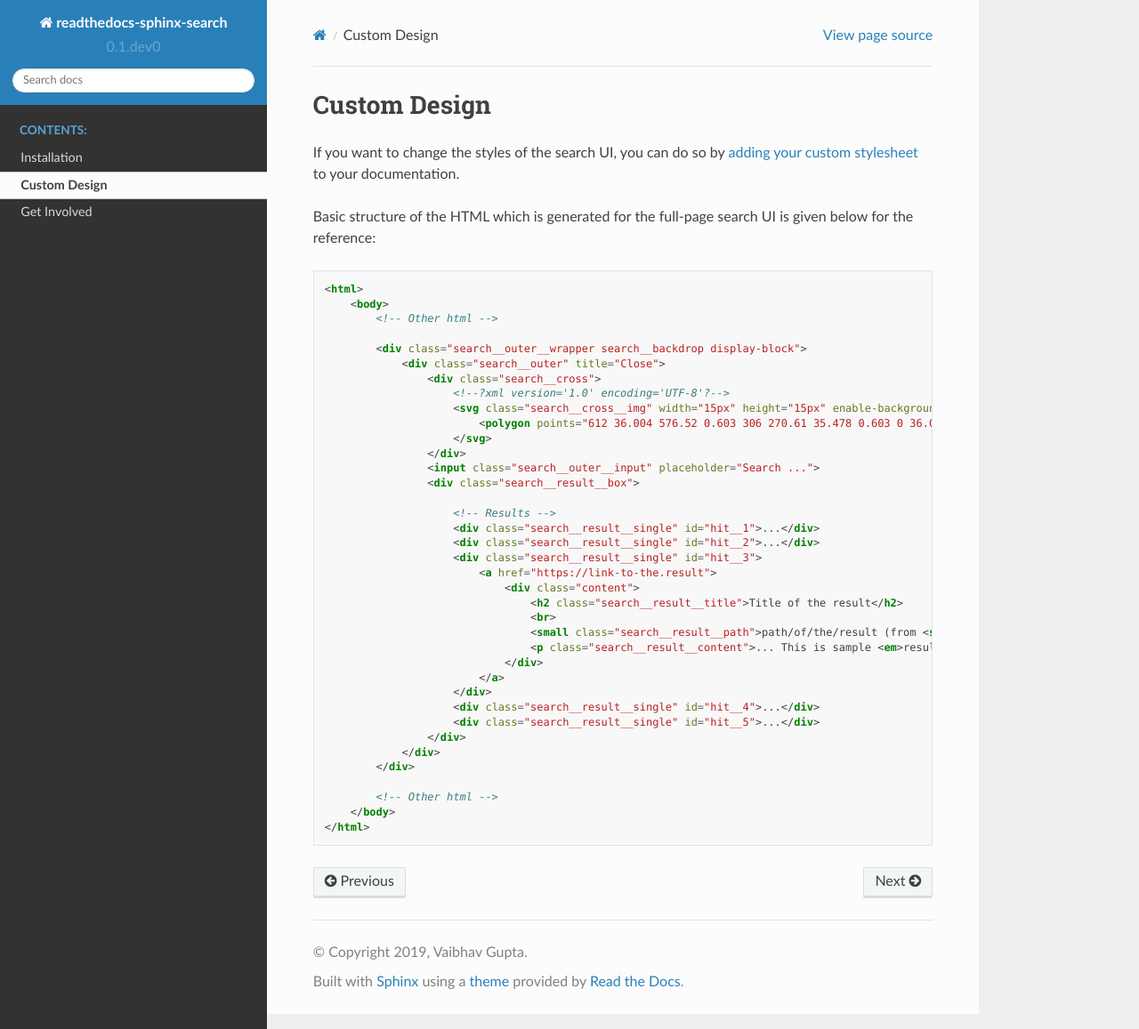
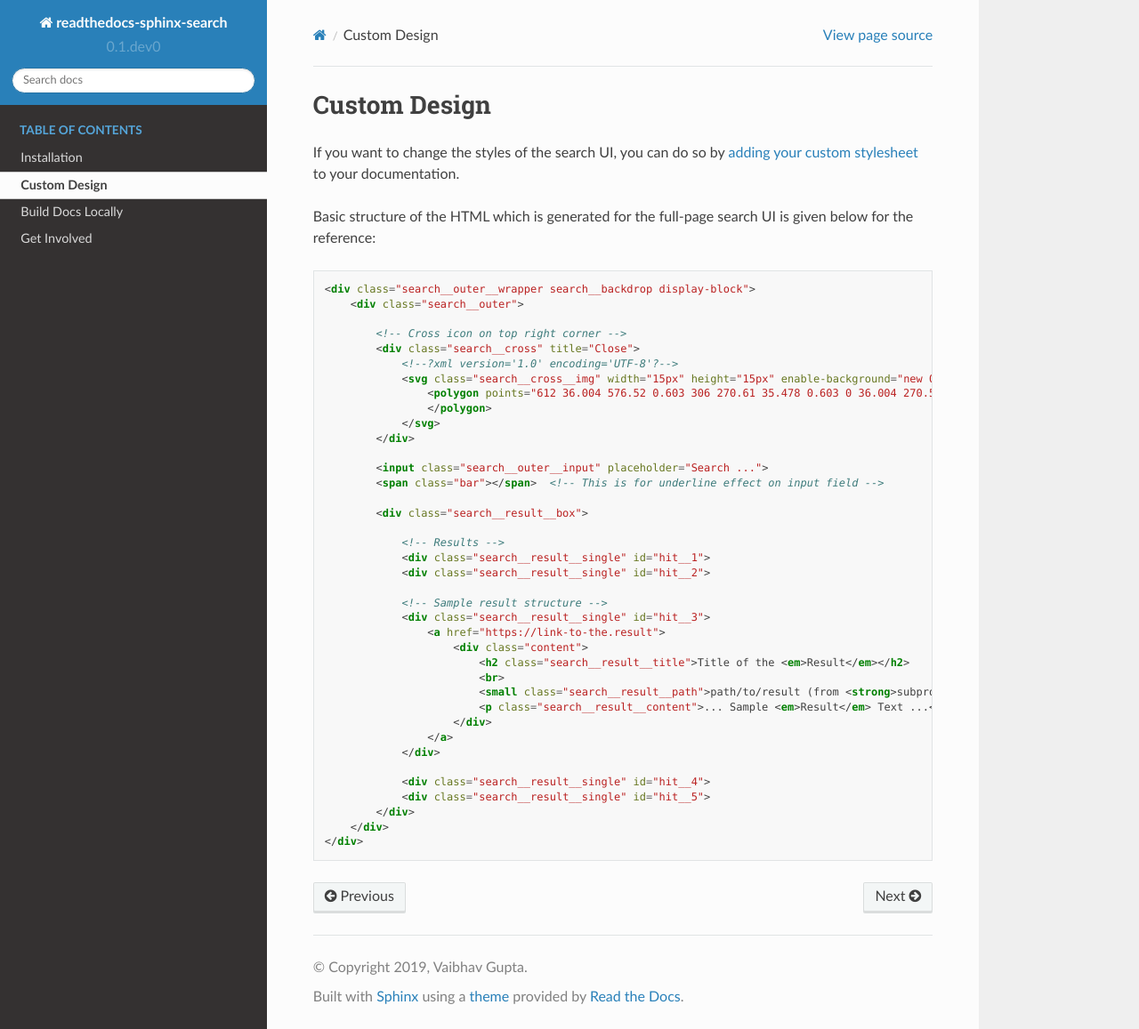
Before and after one commit to readthedocs/readthedocs-sphinx-search, a Sphinx documentation site: the page built from docs/custom-design.rst, in a window 1280 px wide and 1157 px high. Shown: the whole window at 89% size. Built offline with Sphinx 7.4.7 and the Read the Docs theme 2.0.0, drawn with Linux system fonts in a browser that asks for light colours.

Commit message:
Improve docs

```diff
--- a/README.rst
+++ b/README.rst
@@ -1,7 +1,7 @@
 readthedocs-sphinx-search
 =========================
 
-|docs|
+|docs| |license|
 
 Sphinx extension to enable `search as you type` feature for docs hosted by Read the Docs.
 
@@ -37,3 +37,7 @@ Check out the full documentation at https://readthedocs-sphinx-search.readthedoc
     :alt: Documentation Status
     :scale: 100%
     :target: https://readthedocs-sphinx-search.readthedocs.io/en/latest/?badge=latest
+
+.. |License| image:: https://img.shields.io/github/license/rtfd/readthedocs-sphinx-search.svg
+   :target: LICENSE
+   :alt: Repository license
--- a/docs/custom-design.rst
+++ b/docs/custom-design.rst
@@ -9,43 +9,44 @@ is given below for the reference:
 
 .. code-block:: html
 
-    <html>
-        <body>
-            <!-- Other html -->
+    <div class="search__outer__wrapper search__backdrop display-block">
+        <div class="search__outer">
 
-            <div class="search__outer__wrapper search__backdrop display-block">
-                <div class="search__outer" title="Close">
-                    <div class="search__cross">
-                        <!--?xml version='1.0' encoding='UTF-8'?-->
-                        <svg class="search__cross__img" width="15px" height="15px" enable-background="new 0 0 612 612" version="1.1" viewBox="0 0 612 612" xml:space="preserve" xmlns="http://www.w3.org/2000/svg">
-                            <polygon points="612 36.004 576.52 0.603 306 270.61 35.478 0.603 0 36.004 270.52 306.01 0 576 35.478 611.4 306 341.41 576.52 611.4 612 576 341.46 306.01"></polygon>
-                        </svg>
-                    </div>
-                    <input class="search__outer__input" placeholder="Search ...">
-                    <div class="search__result__box">
-
-                        <!-- Results -->
-                        <div class="search__result__single" id="hit__1">...</div>
-                        <div class="search__result__single" id="hit__2">...</div>
-                        <div class="search__result__single" id="hit__3">
-                            <a href="https://link-to-the.result">
-                                <div class="content">
-                                    <h2 class="search__result__title">Title of the result</h2>
-                                    <br>
-                                    <small class="search__result__path">path/of/the/result (from <strong>subproject-slug</strong>)</small>
-                                    <p class="search__result__content">... This is sample <em>result</em> description ...</p>
-                                </div>
-                            </a>
-                        </div>
-                        <div class="search__result__single" id="hit__4">...</div>
-                        <div class="search__result__single" id="hit__5">...</div>
-                    </div>
-                </div>
+            <!-- Cross icon on top right corner -->
+            <div class="search__cross" title="Close">
+                <!--?xml version='1.0' encoding='UTF-8'?-->
+                <svg class="search__cross__img" width="15px" height="15px" enable-background="new 0 0 612 612" version="1.1" viewBox="0 0 612 612" xml:space="preserve" xmlns="http://www.w3.org/2000/svg">
+                    <polygon points="612 36.004 576.52 0.603 306 270.61 35.478 0.603 0 36.004 270.52 306.01 0 576 35.478 611.4 306 341.41 576.52 611.4 612 576 341.46 306.01">
+                    </polygon>
+                </svg>
             </div>
 
-            <!-- Other html -->
-        </body>
-    </html>
+            <input class="search__outer__input" placeholder="Search ...">
+            <span class="bar"></span>  <!-- This is for underline effect on input field -->
+
+            <div class="search__result__box">
+
+                <!-- Results -->
+                <div class="search__result__single" id="hit__1">
+                <div class="search__result__single" id="hit__2">
+
+                <!-- Sample result structure -->
+                <div class="search__result__single" id="hit__3">
+                    <a href="https://link-to-the.result">
+                        <div class="content">
+                            <h2 class="search__result__title">Title of the <em>Result</em></h2>
+                            <br>
+                            <small class="search__result__path">path/to/result (from <strong>subproject-slug</strong>)</small>
+                            <p class="search__result__content">... Sample <em>Result</em> Text ...</p>
+                        </div>
+                    </a>
+                </div>
+
+                <div class="search__result__single" id="hit__4">
+                <div class="search__result__single" id="hit__5">
+            </div>
+        </div>
+    </div>
 
 
 .. _adding your custom stylesheet: https://docs.readthedocs.io/page/guides/adding-custom-css.html
--- a/docs/installation.rst
+++ b/docs/installation.rst
@@ -29,5 +29,8 @@ Then, enable this extension by adding it to your ``conf.py``.
     ]
 
 After installing the package and adding it to your ``conf.py`` file,
-build your documentation again on Read the Docs and then you can see the search
+build your documentation again on `Read the Docs`_ and then you can see the search
 UI in your documentation.
+
+
+.. _Read the Docs: https://readthedocs.org/
```
Also changed, not shown: docs/build-docs-locally.rst (added, +40 -0 lines), docs/index.rst (+18 -2 lines).
